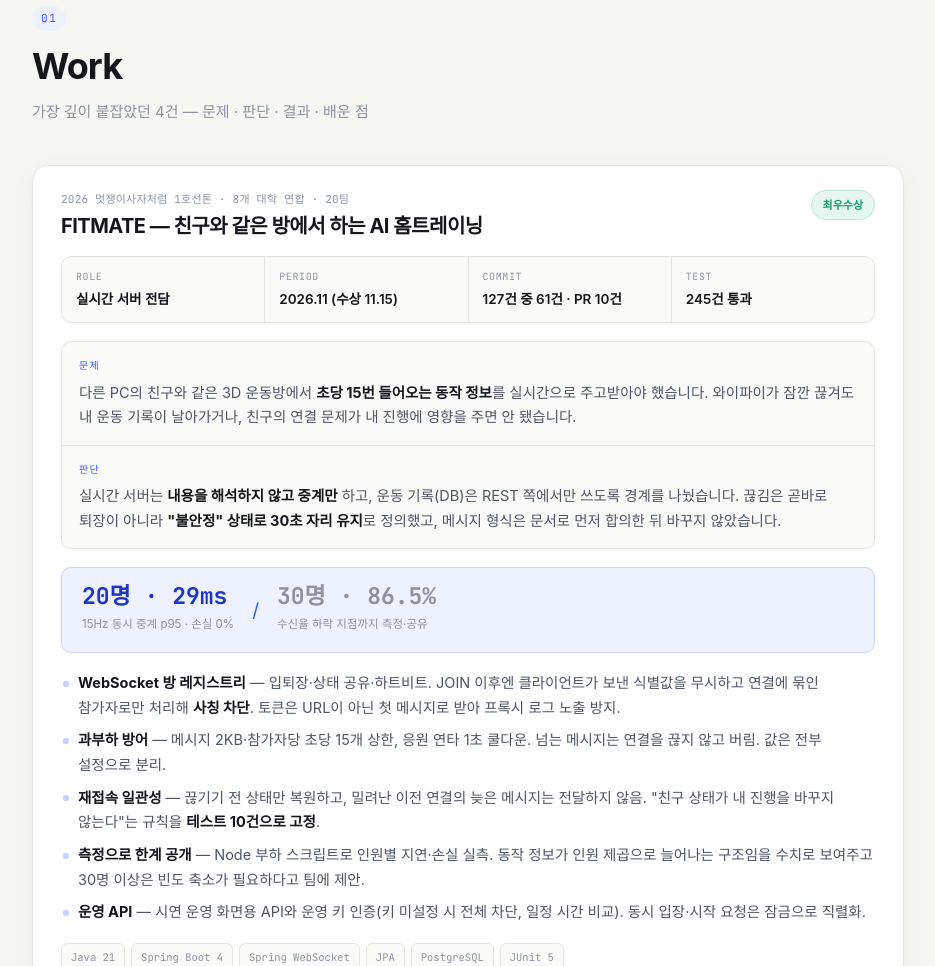
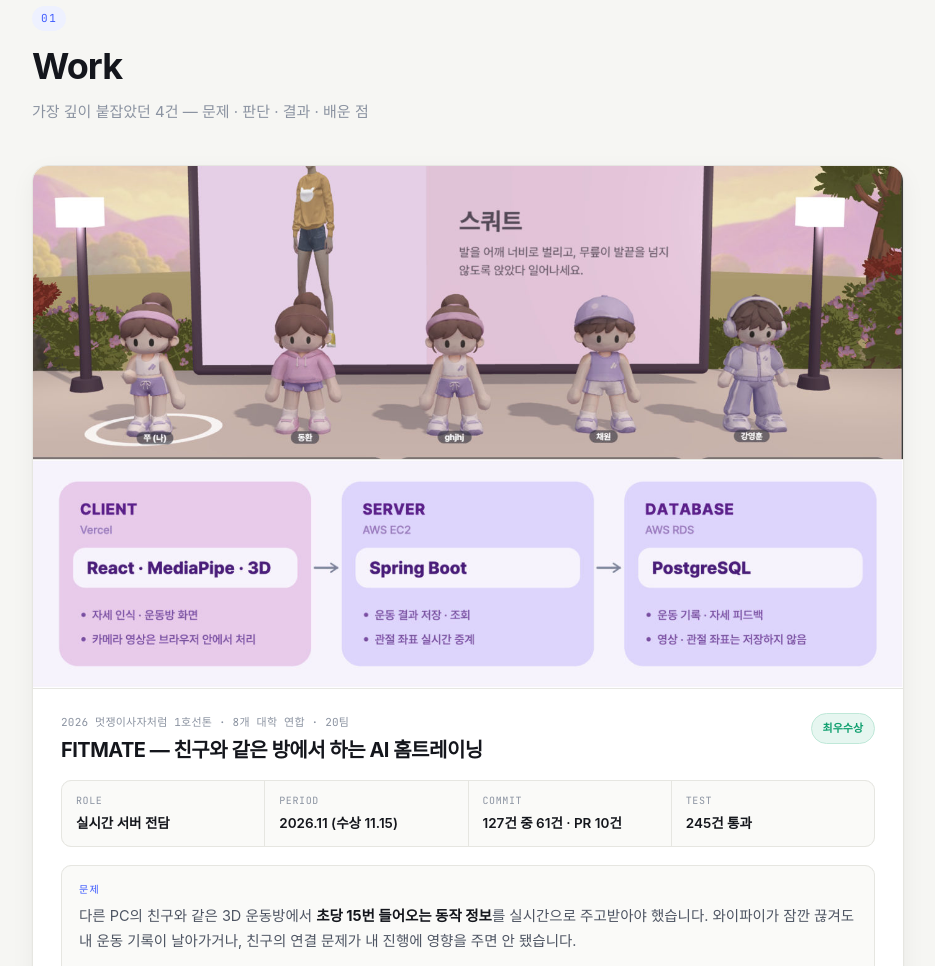
Before and after one commit to Donghwan814/Donghwan814.github.io, a plain HTML site: page index.html in a window 1280 px wide. Shown: the part 887-1853 px from the top of the page, without its empty margins (312-1247 px from the left). Drawn offline with Linux system fonts and the light colour scheme; a web font is replaced by a local one.

Commit message:
[Docs] Docs: FITMATE 카드에 발표자료 운동방 화면·서버 구조도 이미지 추가
Co-Authored-By: Claude Opus 5.5 <noreply@anthropic.com>

```diff
--- a/index.html
+++ b/index.html
@@ -110,6 +110,12 @@
 
       <!-- FITMATE — 1호선톤 최우수상 -->
       <article class="card" data-reveal>
+        <figure class="card__shot">
+          <img src="assets/work/fitmate.jpg" width="1401" height="473" loading="lazy"
+               alt="FITMATE 3D 운동방 — 서로 다른 PC의 참가자 5명이 같은 방에서 AI 코치 시범을 보며 스쿼트를 하는 화면">
+          <img src="assets/work/fitmate-arch.jpg" width="1401" height="367" loading="lazy"
+               alt="FITMATE 구조 — React·MediaPipe·3D 클라이언트(Vercel), Spring Boot 서버(AWS EC2)가 운동 결과 저장과 관절 좌표 실시간 중계, PostgreSQL(AWS RDS)에는 영상·관절 좌표를 저장하지 않음">
+        </figure>
         <div class="card__body">
           <header class="card__head">
             <div>
```
Also changed, not shown: assets/work/fitmate-arch.jpg (added), assets/work/fitmate.jpg (added).
